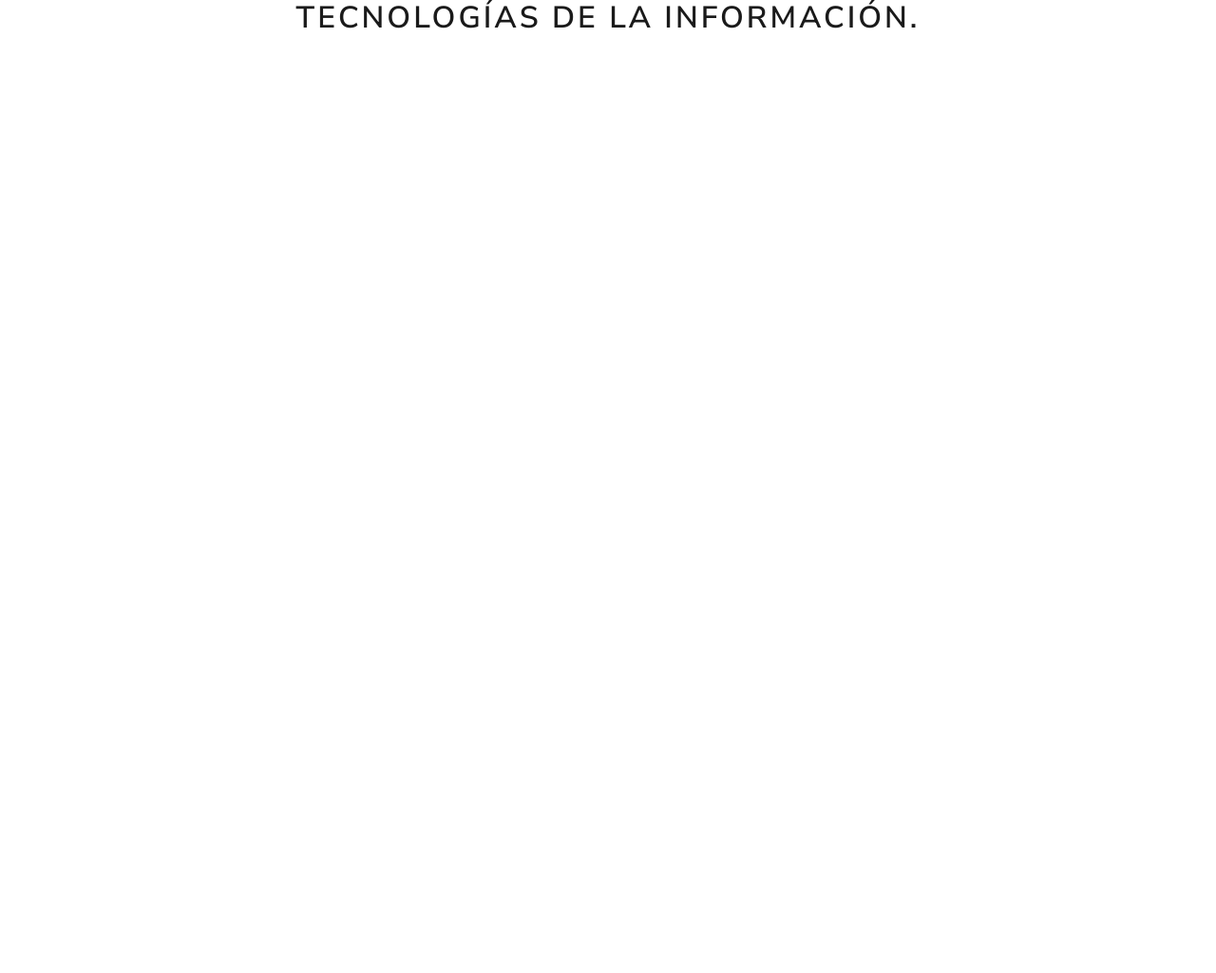
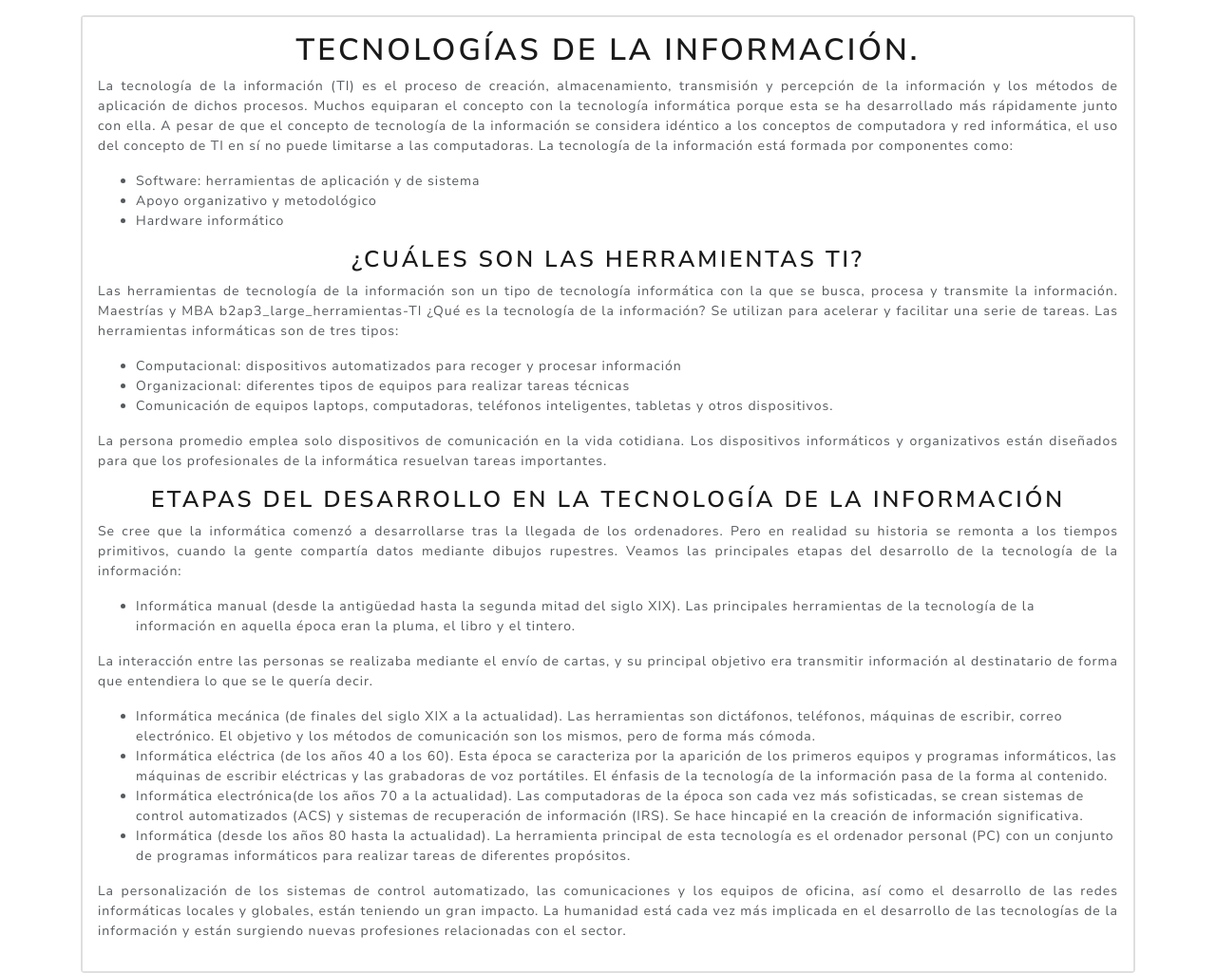
Before and after one commit to JFernandoHerreraC/proyecto-ti, a plain HTML site: page index.html in a window 1280 px wide. Shown: the whole page at 95% size. Before the commit the page ends 800 px from the top, so only its background shows below. Drawn offline with nearby package versions, Linux system fonts and the light colour scheme.

Commit message:
reporte_2_semana

```diff
--- a/index.html
+++ b/index.html
@@ -9,9 +9,89 @@
 </head>
 
 <body>
-    <main class="container">
-        <h1 class="text-center">Tecnologías de la información.</h1>
+    <main class="container mt-3">
+        <div class="card rounded">
+            <div class="card body p-3">
+                <h1 class="text-center">Tecnologías de la información.</h1>
+                <p class="text-justify">La tecnología de la información (TI) es el proceso de creación, almacenamiento,
+                    transmisión y percepción de la información y los métodos de aplicación de dichos procesos.
+                    Muchos equiparan el concepto con la tecnología informática porque esta se ha desarrollado más
+                    rápidamente
+                    junto con ella.
+                    A pesar de que el concepto de tecnología de la información se considera idéntico a los conceptos de
+                    computadora y red informática, el uso del concepto de TI en sí no puede limitarse a las
+                    computadoras.
+                    La tecnología de la información está formada por componentes como:
+                </p>
+                <ul>
+                    <li>Software: herramientas de aplicación y de sistema</li>
+                    <li>Apoyo organizativo y metodológico</li>
+                    <li>Hardware informático</li>
+                </ul>
+                <h3 class="text-center">¿Cuáles son las herramientas TI?</h3>
+                <p class="text-justify">Las herramientas de tecnología de la información son un tipo de tecnología
+                    informática
+                    con la que se busca, procesa y transmite la información.
+                    Maestrías y MBA b2ap3_large_herramientas-TI ¿Qué es la tecnología de la información?
+                    Se utilizan para acelerar y facilitar una serie de tareas.
+                    Las herramientas informáticas son de tres tipos:
+                </p>
+                <ul>
+                    <li><strong>Computacional:</strong> dispositivos automatizados para recoger y procesar información
+                    </li>
+                    <li><strong>Organizacional:</strong> diferentes tipos de equipos para realizar tareas técnicas</li>
+                    <li><strong>Comunicación de equipos</strong> laptops, computadoras, teléfonos inteligentes, tabletas
+                        y otros
+                        dispositivos.</li>
+                </ul>
+                <p class="text-justify">La persona promedio emplea solo dispositivos de comunicación en la vida
+                    cotidiana. Los
+                    dispositivos informáticos y organizativos están diseñados para que los profesionales de la
+                    informática
+                    resuelvan tareas importantes.
+                </p>
+                <h3 class="text-center">Etapas del desarrollo en la tecnología de la información</h3>
+                <p class="text-justify">Se cree que la informática comenzó a desarrollarse tras la llegada de los
+                    ordenadores.
+                    Pero en realidad su historia se remonta a los tiempos primitivos, cuando la gente compartía datos
+                    mediante
+                    dibujos rupestres.
+                    Veamos las <strong>principales etapas del desarrollo</strong> de la tecnología de la información:
+                </p>
+                <ul>
+                    <li> <strong>Informática manual</strong> (desde la antigüedad hasta la segunda mitad del siglo XIX).
+                        Las
+                        principales herramientas de la tecnología de la información en aquella época eran la pluma, el
+                        libro y
+                        el tintero.</li>
+                </ul>
+                <p class="text-justify">La interacción entre las personas se realizaba mediante el envío de cartas, y su
+                    principal objetivo era transmitir información al destinatario de forma que entendiera lo que se le
+                    quería
+                    decir.</p>
 
+                <ul>
+                    <li><strong>Informática mecánica</strong> (de finales del siglo XIX a la actualidad). Las
+                        herramientas son dictáfonos, teléfonos, máquinas de escribir, correo electrónico. El objetivo y
+                        los métodos de comunicación son los mismos, pero de forma más cómoda.</li>
+                    <li><strong>Informática eléctrica</strong> (de los años 40 a los 60). Esta época se caracteriza por
+                        la aparición de los primeros equipos y programas informáticos, las máquinas de escribir
+                        eléctricas y las grabadoras de voz portátiles. El énfasis de la tecnología de la información
+                        pasa de la forma al contenido.</li>
+                    <li><strong>Informática electrónica</strong>(de los años 70 a la actualidad). Las computadoras de la
+                        época son cada vez más sofisticadas, se crean sistemas de control automatizados (ACS) y sistemas
+                        de recuperación de información (IRS). Se hace hincapié en la creación de información
+                        significativa.</li>
+                    <li><strong>Informática</strong> (desde los años 80 hasta la actualidad). La herramienta principal
+                        de esta tecnología es el ordenador personal (PC) con un conjunto de programas informáticos para
+                        realizar tareas de diferentes propósitos.</li>
+                </ul>
+                <p class="text-justify">La personalización de los sistemas de control automatizado, las comunicaciones y
+                    los equipos de oficina, así como el desarrollo de las redes informáticas locales y globales, están
+                    teniendo un gran impacto. La humanidad está cada vez más implicada en el desarrollo de las
+                    tecnologías de la información y están surgiendo nuevas profesiones relacionadas con el sector.</p>
+            </div>
+        </div>
     </main>
     <script src="https://cdn.jsdelivr.net/npm/jquery@3.5.1/dist/jquery.slim.min.js"
         integrity="sha384-DfXdz2htPH0lsSSs5nCTpuj/zy4C+OGpamoFVy38MVBnE+IbbVYUew+OrCXaRkfj"
```
Also changed, not shown: clasificacion_tics.html (added, +30 -0 lines), ventajas&desventajas_ti.html (added, +120 -0 lines).
